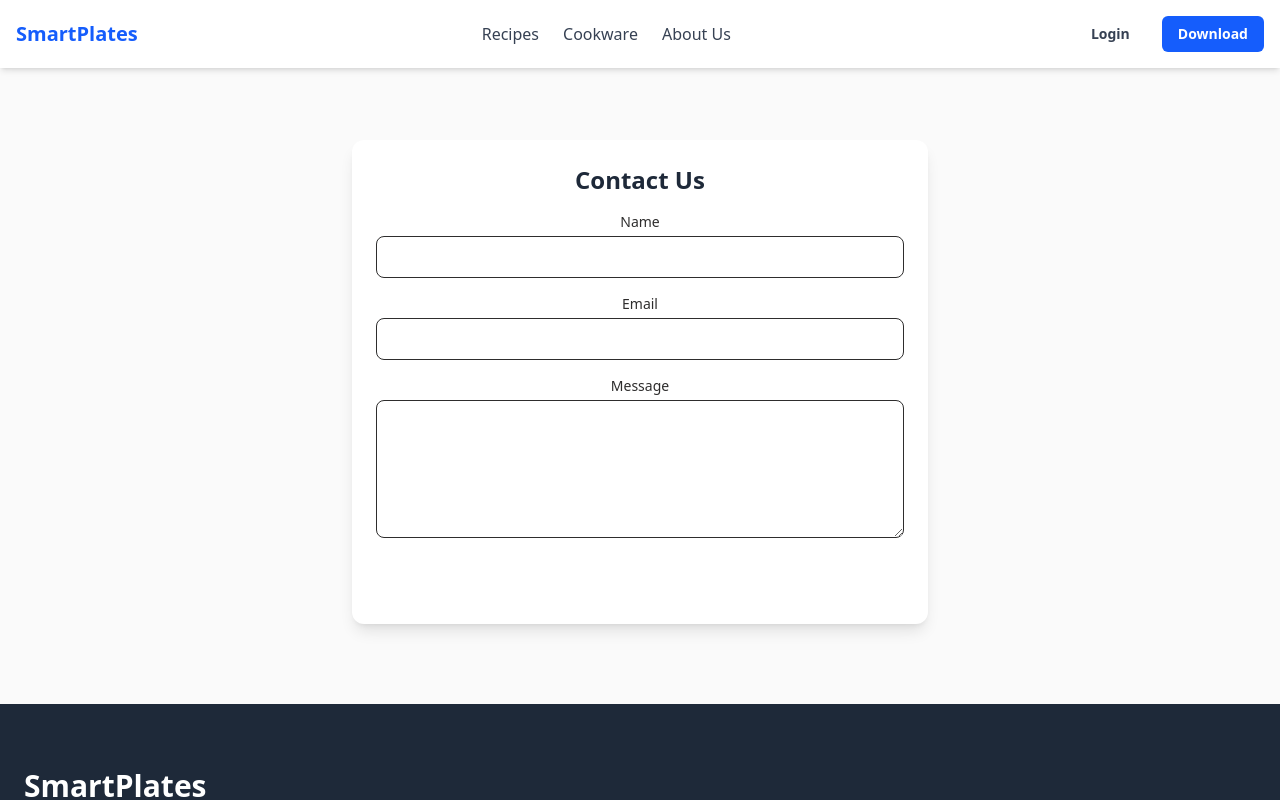
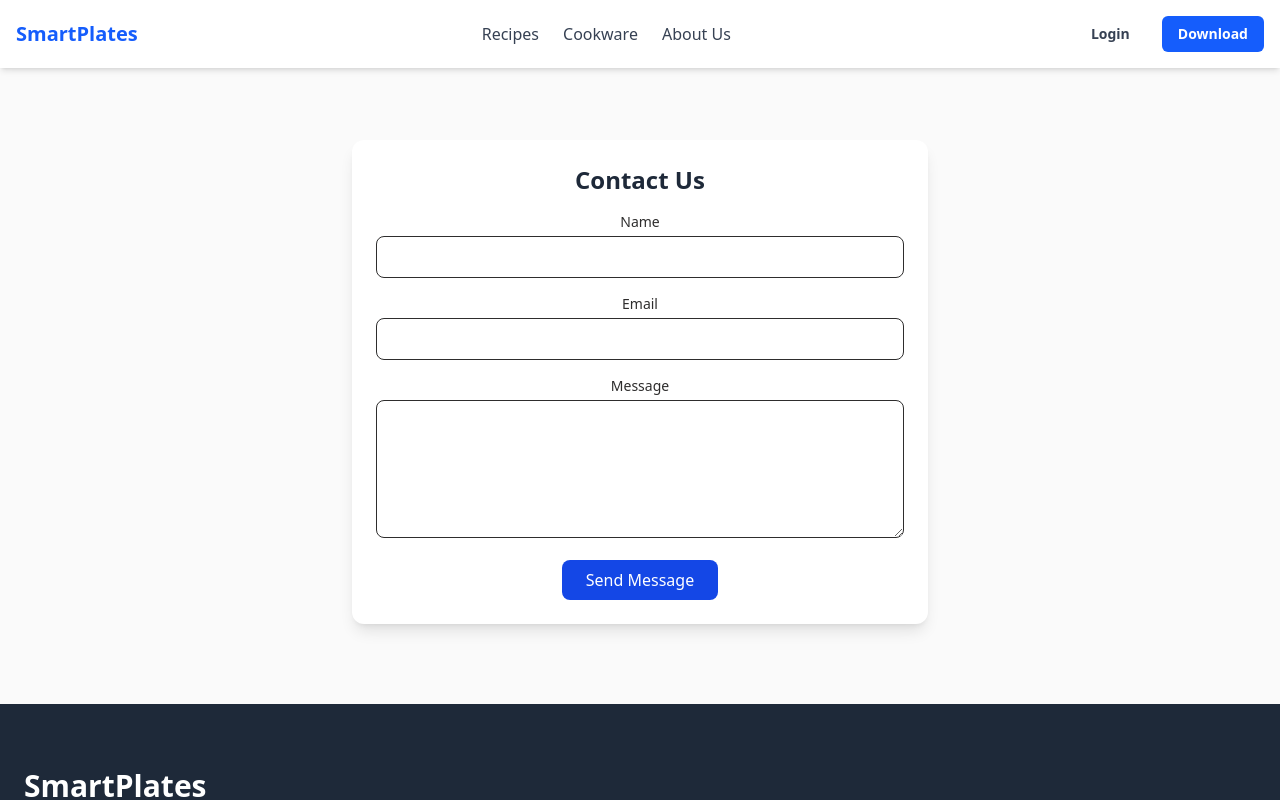
Before and after one commit to Hana-Ese/recipe-planner, a React (Vite) app: page /contact in a window 1280 px wide. Shown: the top 800 px of the page. Built offline with nearby package versions, Linux system fonts and the light colour scheme.

Commit message:
fix: update button background color in ContactForm component

```diff
--- a/src/features/contact/ContactForm.tsx
+++ b/src/features/contact/ContactForm.tsx
@@ -89,7 +89,7 @@ const ContactForm = () => {
 
 					<button
 						type='submit'
-						className='bg-primary text-white px-6 py-2 rounded-lg hover:bg-primary-dark transition'
+						className='bg-blue-700 text-white px-6 py-2 rounded-lg hover:bg-primary-dark transition'
 					>
 						Send Message
 					</button>
```
